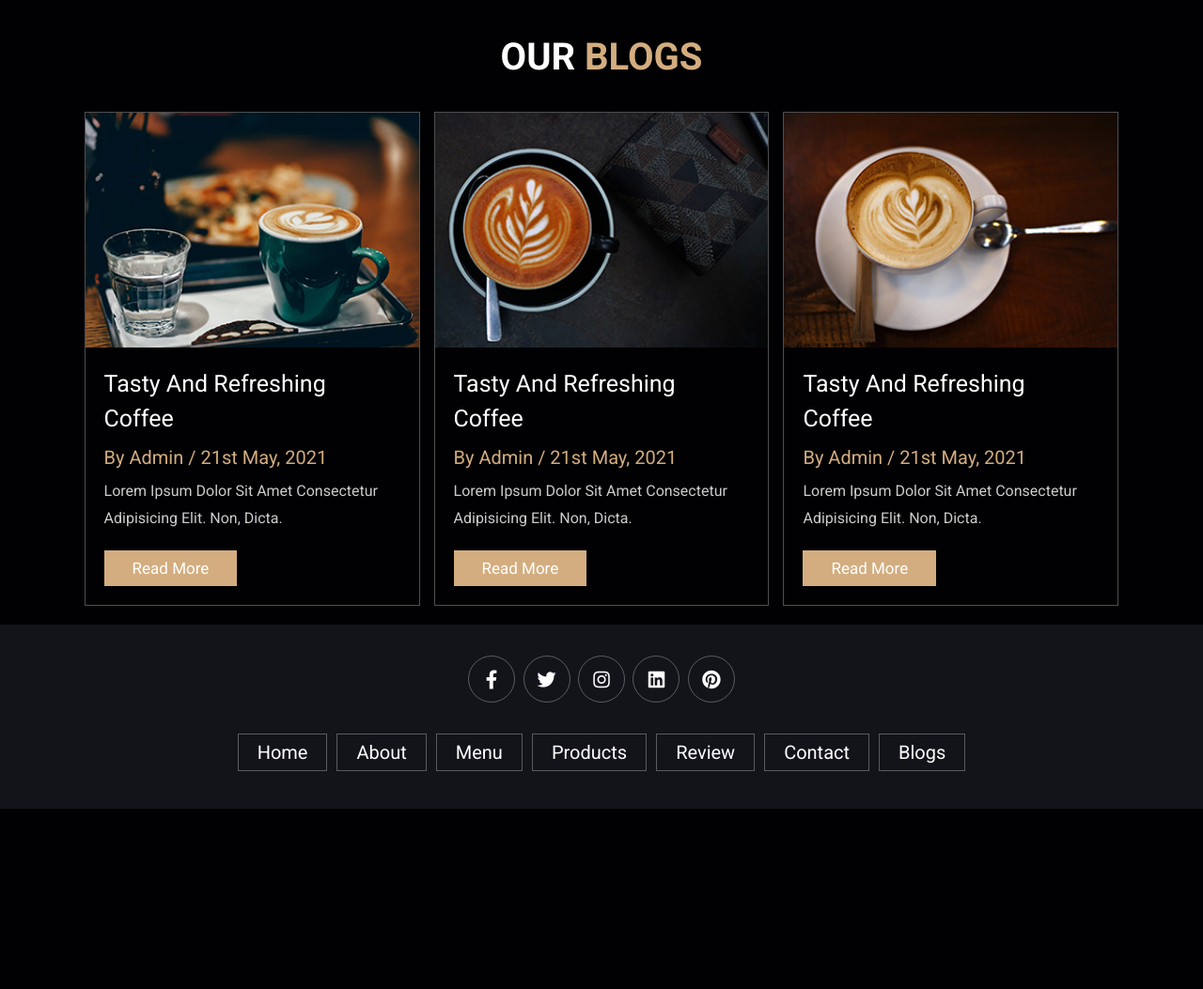
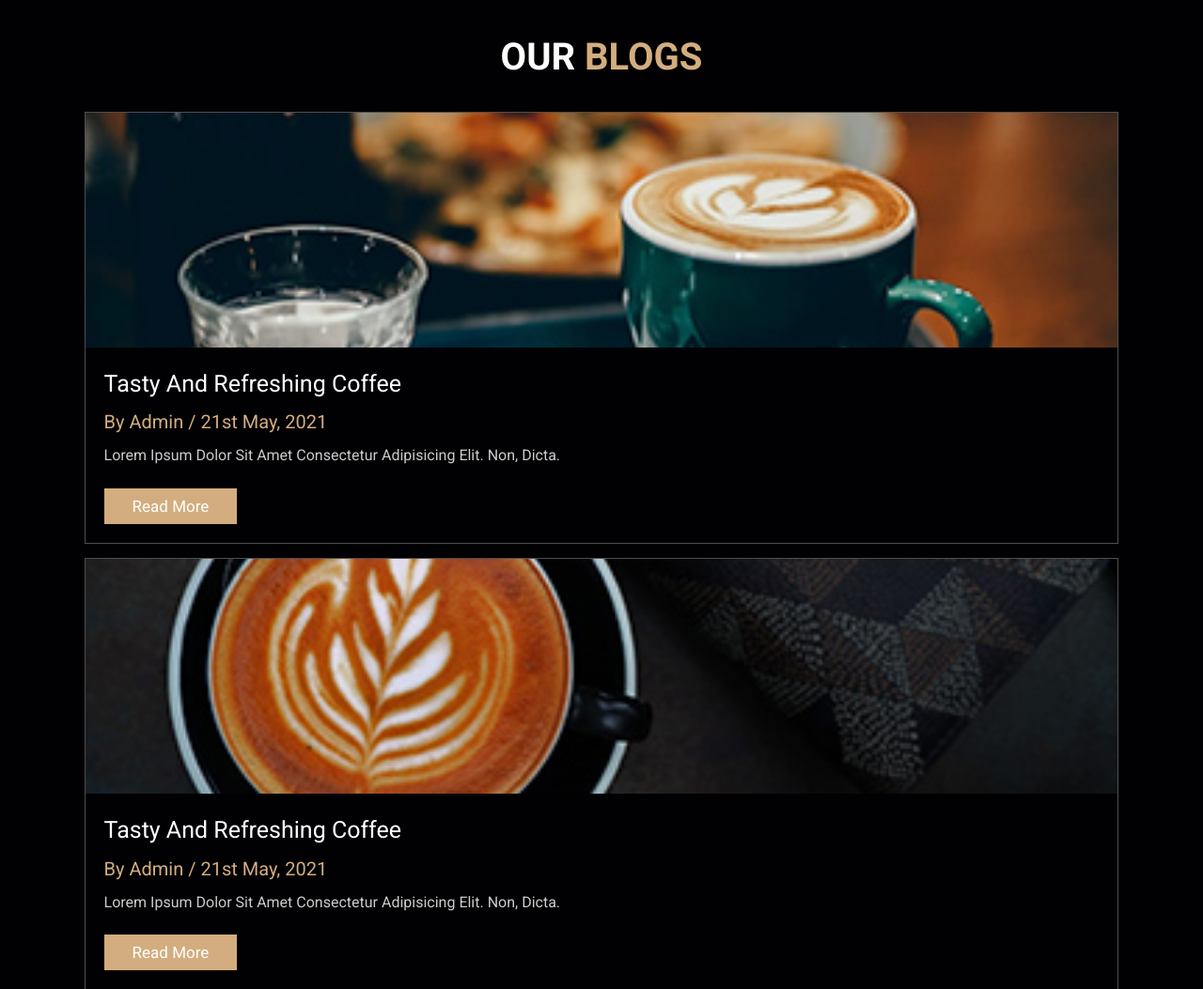
Before and after one commit to chayanjoshi/Coffee-Shop-Front-end-Design-, a plain HTML site: page index.html in a window 1280 px wide. Shown: the part 3814-4867 px from the top of the page at 94% size. Before the commit the page ends 4675 px from the top, so only its background shows below. Drawn offline with Linux system fonts and the light colour scheme.

Commit message:
First commit

```diff
--- a/css/style.css
+++ b/css/style.css
@@ -484,7 +484,7 @@ section {
 
 .blogs .box-container {
     display: grid;
-    grid-template-columns: repeat(auto-fit, minmax(30rem, 1fr));
+    /* grid-template-columns: repeat(auto-fit, minmax(30rem, 1fr)); */
     gap: 1.5rem;
 }
 
```
